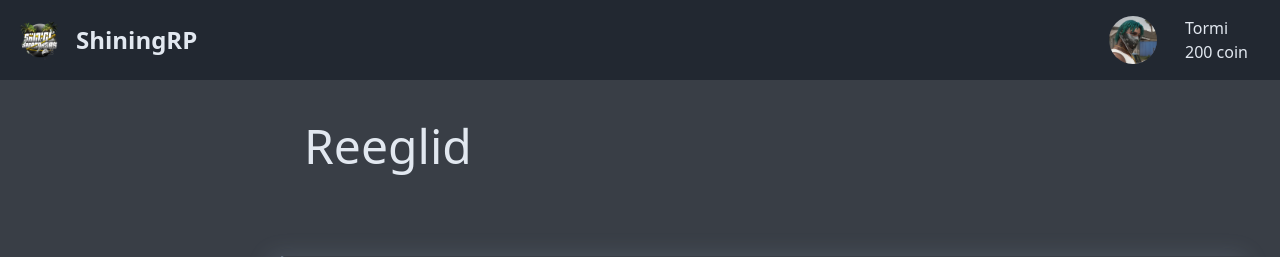
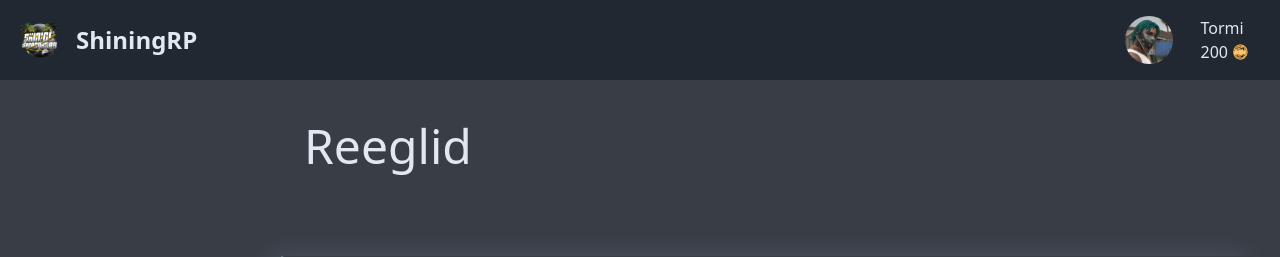
Before and after one commit to ShiningSanAndreas/rp-webpage, a PHP site: page /vendor/pages/rules.php in a window 1280 px wide. Shown: the top 257 px of the page. Run offline with PHP 8.4, Linux system fonts and the light colour scheme; style sheets or scripts are compiled from the project's sources; some libraries are stand-ins or nearby versions.

Commit message:
Changed balance and landing assets

```diff
--- a/pages/landing.php
+++ b/pages/landing.php
@@ -18,7 +18,7 @@ if ($isLoggedIn) {
 
     <title>Logi Sisse - ShiningRP</title>
 </head>
-<body class="bg-[url('landing.png')]	 flex items-center justify-center h-screen">
+<body class="bg-[url('../assets/4K.png')] bg-cover bg-center	 flex items-center justify-center h-screen">
     <div class="text-center text-white">
         <a href="../vendor/webcp/discord/init-oauth.php">
         <button
--- a/pages/modules/navbar.php
+++ b/pages/modules/navbar.php
@@ -35,7 +35,10 @@
         <div class="px-4">
           <!-- You can fetch user information dynamically using PHP -->
           <span class="block text-md font-medium text-slate-200">Tormi</span>
-          <span class="block text-md font-medium text-slate-200 ">200 coin</span>
+          <div class="flex flex-row justify-center">
+            <span class="block text-md font-medium text-slate-200 ">200</span>
+            <img class="w-4 h-4 rounded-full ml-1 mt-1" src="../assets/SSACoinTop.png" alt="balance">
+          </div>
         </div>
         <!-- Dropdown menu -->
         <div class="z-50 hidden text-base list-none bg-primary rounded-lg" id="user-dropdown">
```
Also changed, not shown: assets/SSACoinTop.png (added).
